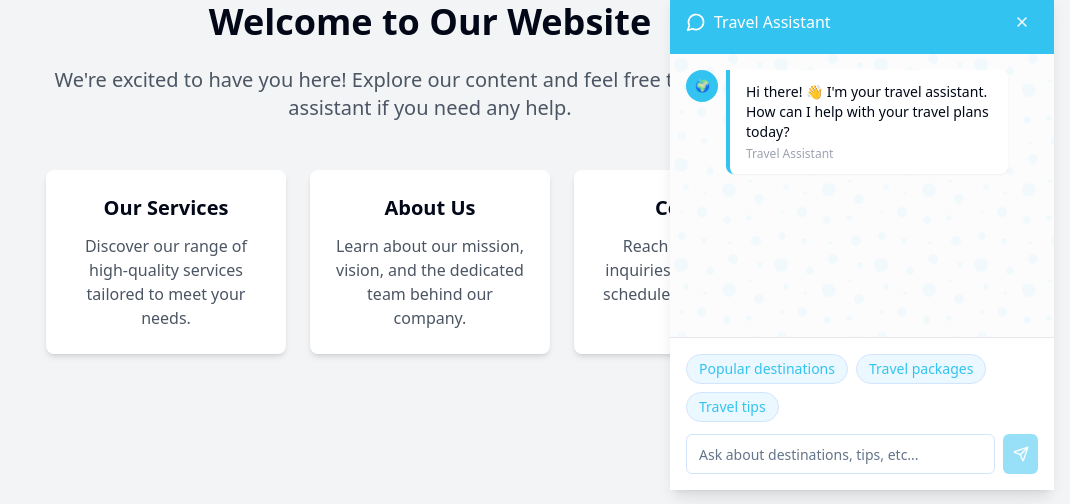
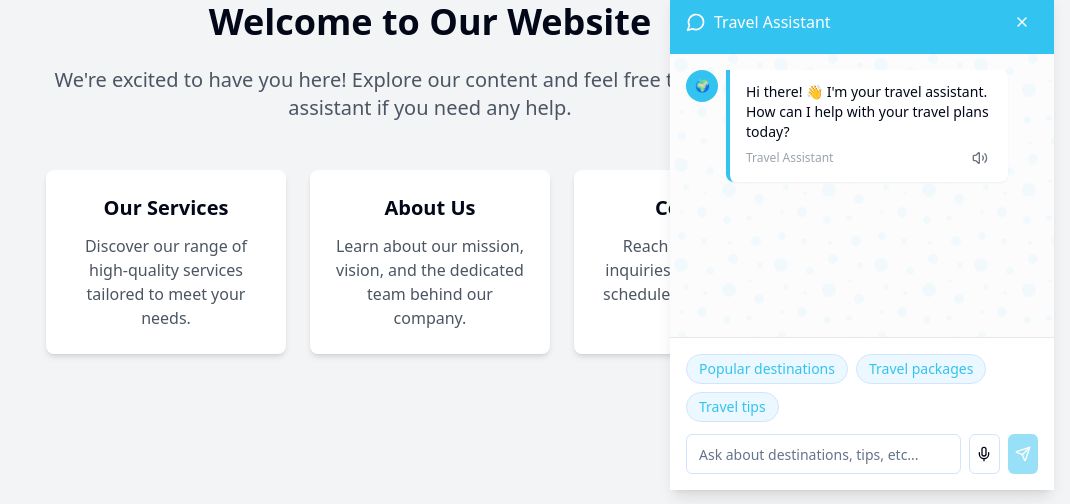
Before and after one commit to siddarth04-com/website-whisper-bot-buddy, a React (Vite) app: page / in a window 1280 px wide. Both pictures are taken after a click on the button 1236 px from the left and 756 px from the top of the page. Shown: the part 222-726 px from the top of the page, without its empty margins (210-1280 px from the left). Built offline with nearby package versions, Linux system fonts and the light colour scheme.

Commit message:
Add TTS and STT features
Implement text-to-speech and speech-to-text functionality for the chatbot.

```diff
--- a/src/components/chat/ChatInput.tsx
+++ b/src/components/chat/ChatInput.tsx
@@ -1,24 +1,91 @@
 
-import React, { useState } from 'react';
+import React, { useState, useEffect, useRef } from 'react';
 import { Button } from '@/components/ui/button';
 import { Input } from '@/components/ui/input';
 import { useChatContext, SuggestedReplyType } from '../../context/ChatContext';
-import { Send } from 'lucide-react';
+import { Send, Mic, MicOff } from 'lucide-react';
 
 const ChatInput: React.FC = () => {
   const { sendMessage, suggestedReplies } = useChatContext();
   const [message, setMessage] = useState('');
+  const [isListening, setIsListening] = useState(false);
+  const [isRecognitionSupported, setIsRecognitionSupported] = useState(false);
+
+  const recognitionRef = useRef<SpeechRecognition | null>(null);
+
+  // Check if speech recognition is supported
+  useEffect(() => {
+    const SpeechRecognition = window.SpeechRecognition || window.webkitSpeechRecognition;
+    setIsRecognitionSupported(!!SpeechRecognition);
+  }, []);
+
+  // Initialize speech recognition
+  const initializeSpeechRecognition = () => {
+    const SpeechRecognition = window.SpeechRecognition || window.webkitSpeechRecognition;
+
+    if (SpeechRecognition) {
+      recognitionRef.current = new SpeechRecognition();
+      recognitionRef.current.continuous = true;
+      recognitionRef.current.interimResults = true;
+      recognitionRef.current.lang = 'en-US';
+
+      recognitionRef.current.onresult = (event) => {
+        const transcript = Array.from(event.results)
+          .map(result => result[0])
+          .map(result => result.transcript)
+          .join('');
+
+        setMessage(transcript);
+      };
+
+      recognitionRef.current.onerror = (event) => {
+        console.error('Speech recognition error', event.error);
+        setIsListening(false);
+      };
+
+      recognitionRef.current.onend = () => {
+        setIsListening(false);
+      };
+    }
+  };
+
+  // Toggle speech recognition
+  const toggleListening = () => {
+    if (!recognitionRef.current) {
+      initializeSpeechRecognition();
+    }
+
+    if (isListening) {
+      recognitionRef.current?.stop();
+      setIsListening(false);
+    } else {
+      recognitionRef.current?.start();
+      setIsListening(true);
+    }
+  };
 
   const handleSubmit = (e: React.FormEvent) => {
     e.preventDefault();
     if (message.trim()) {
       sendMessage(message);
       setMessage('');
+
+      // If still listening, stop
+      if (isListening && recognitionRef.current) {
+        recognitionRef.current.stop();
+        setIsListening(false);
+      }
     }
   };
 
   const handleSuggestedReply = (reply: SuggestedReplyType) => {
     sendMessage(reply.text);
+
+    // If still listening, stop
+    if (isListening && recognitionRef.current) {
+      recognitionRef.current.stop();
+      setIsListening(false);
+    }
   };
 
   return (
@@ -43,9 +110,31 @@ const ChatInput: React.FC = () => {
         <Input
           value={message}
           onChange={(e) => setMessage(e.target.value)}
-          placeholder="Ask about destinations, tips, etc..."
-          className="flex-grow border-[#D3E4FD] focus-visible:ring-[#33C3F0]"
+          placeholder={isListening ? "Listening..." : "Ask about destinations, tips, etc..."}
+          className={`flex-grow border-[#D3E4FD] focus-visible:ring-[#33C3F0] ${
+            isListening ? "border-[#33C3F0] bg-[#F0FAFF]" : ""
+          }`}
         />
+
+        {/* Voice input button - only show if speech recognition is supported */}
+        {isRecognitionSupported && (
+          <Button
+            type="button"
+            size="icon"
+            variant={isListening ? "destructive" : "outline"}
+            onClick={toggleListening}
+            className={isListening ? "bg-red-500 hover:bg-red-600" : "border-[#D3E4FD]"}
+            aria-label={isListening ? "Stop listening" : "Start voice input"}
+            title={isListening ? "Stop listening" : "Start voice input"}
+          >
+            {isListening ? (
+              <MicOff size={18} />
+            ) : (
+              <Mic size={18} />
+            )}
+          </Button>
+        )}
+
         <Button
           type="submit"
           size="icon"
--- a/src/components/chat/ChatMessage.tsx
+++ b/src/components/chat/ChatMessage.tsx
@@ -1,8 +1,8 @@
 
-import React from 'react';
+import React, { useState } from 'react';
 import { MessageType, WeatherData } from '../../context/ChatContext';
 import { cn } from '@/lib/utils';
-import { Cloud, Sun, CloudSun, CloudRain, Wind } from 'lucide-react';
+import { Cloud, Sun, CloudSun, CloudRain, Wind, Volume2, VolumeX } from 'lucide-react';
 
 interface ChatMessageProps {
   message: MessageType;
@@ -52,6 +52,7 @@ const WeatherCard = ({ data }: { data: WeatherData }) => {
 };
 
 const ChatMessage: React.FC<ChatMessageProps> = ({ message }) => {
+  const [isSpeaking, setIsSpeaking] = useState(false);
   const isBot = message.sender === 'bot';
   const hasWeatherData = isBot && message.content.includes("Currently in ") && message.content.includes("°C with");
 
@@ -61,6 +62,43 @@ const ChatMessage: React.FC<ChatMessageProps> = ({ message }) => {
     const match = message.content.match(/Currently in ([^,]+),/);
     if (match) city = match[1];
   }
+
+  // Text to speech functionality
+  const speak = (text: string) => {
+    if ('speechSynthesis' in window) {
+      // Cancel any ongoing speech
+      window.speechSynthesis.cancel();
+
+      const utterance = new SpeechSynthesisUtterance(text);
+
+      // Configure speech properties
+      utterance.rate = 1.0;
+      utterance.pitch = 1.0;
+      utterance.volume = 1.0;
+
+      // Get available voices and set a good one if available
+      const voices = window.speechSynthesis.getVoices();
+      const englishVoices = voices.filter(voice => voice.lang.includes('en'));
+      if (englishVoices.length > 0) {
+        utterance.voice = englishVoices[0];
+      }
+
+      // Event handlers
+      utterance.onstart = () => setIsSpeaking(true);
+      utterance.onend = () => setIsSpeaking(false);
+      utterance.onerror = () => setIsSpeaking(false);
+
+      // Start speaking
+      window.speechSynthesis.speak(utterance);
+    }
+  };
+
+  const stopSpeaking = () => {
+    if ('speechSynthesis' in window) {
+      window.speechSynthesis.cancel();
+      setIsSpeaking(false);
+    }
+  };
 
   return (
     <div
@@ -76,7 +114,7 @@ const ChatMessage: React.FC<ChatMessageProps> = ({ message }) => {
       )}
       <div
         className={cn(
-          "px-4 py-3 rounded-lg max-w-[80%] shadow-sm",
+          "px-4 py-3 rounded-lg max-w-[80%] shadow-sm relative",
           isBot
             ? "bg-white rounded-tl-none border-l-4 border-[#33C3F0]"
             : "bg-[#EBF8FF] rounded-tr-none"
@@ -98,7 +136,28 @@ const ChatMessage: React.FC<ChatMessageProps> = ({ message }) => {
         )}
 
         {isBot && (
-          <p className="text-xs text-gray-400 mt-1">Travel Assistant</p>
+          <div className="flex items-center justify-between mt-1">
+            <p className="text-xs text-gray-400">Travel Assistant</p>
+            {isSpeaking ? (
+              <button
+                onClick={stopSpeaking}
+                className="p-1 rounded-full text-gray-500 hover:bg-gray-100 transition-colors"
+                aria-label="Stop speaking"
+                title="Stop speaking"
+              >
+                <VolumeX size={16} />
+              </button>
+            ) : (
+              <button
+                onClick={() => speak(message.content)}
+                className="p-1 rounded-full text-gray-500 hover:bg-gray-100 transition-colors"
+                aria-label="Listen to response"
+                title="Listen to response"
+              >
+                <Volume2 size={16} />
+              </button>
+            )}
+          </div>
         )}
       </div>
       {!isBot && (
--- /dev/null
+++ b/src/types/speech.d.ts
@@ -0,0 +1,59 @@
+
+interface SpeechRecognitionErrorEvent extends Event {
+  error: string;
+  message: string;
+}
+
+interface SpeechRecognitionEvent extends Event {
+  results: SpeechRecognitionResultList;
+  resultIndex: number;
+  interpretation: any;
+}
+
+interface SpeechRecognitionResult {
+  [index: number]: SpeechRecognitionAlternative;
+  length: number;
+  isFinal: boolean;
+}
+
+interface SpeechRecognitionResultList {
+  [index: number]: SpeechRecognitionResult;
+  length: number;
+  item(index: number): SpeechRecognitionResult;
+}
+
+interface SpeechRecognitionAlternative {
+  transcript: string;
+  confidence: number;
+}
+
+interface SpeechRecognition extends EventTarget {
+  continuous: boolean;
+  grammars: any;
+  interimResults: boolean;
+  lang: string;
+  maxAlternatives: number;
+  onresult: (event: SpeechRecognitionEvent) => void;
+  onerror: (event: SpeechRecognitionErrorEvent) => void;
+  onend: () => void;
+  onstart: () => void;
+  onspeechend: () => void;
+  onnomatch: () => void;
+  onaudiostart: () => void;
+  onaudioend: () => void;
+  onsoundstart: () => void;
+  onsoundend: () => void;
+  onspeechstart: () => void;
+  start(): void;
+  stop(): void;
+  abort(): void;
+}
+
+interface Window {
+  SpeechRecognition: {
+    new (): SpeechRecognition;
+  };
+  webkitSpeechRecognition: {
+    new (): SpeechRecognition;
+  };
+}
```
